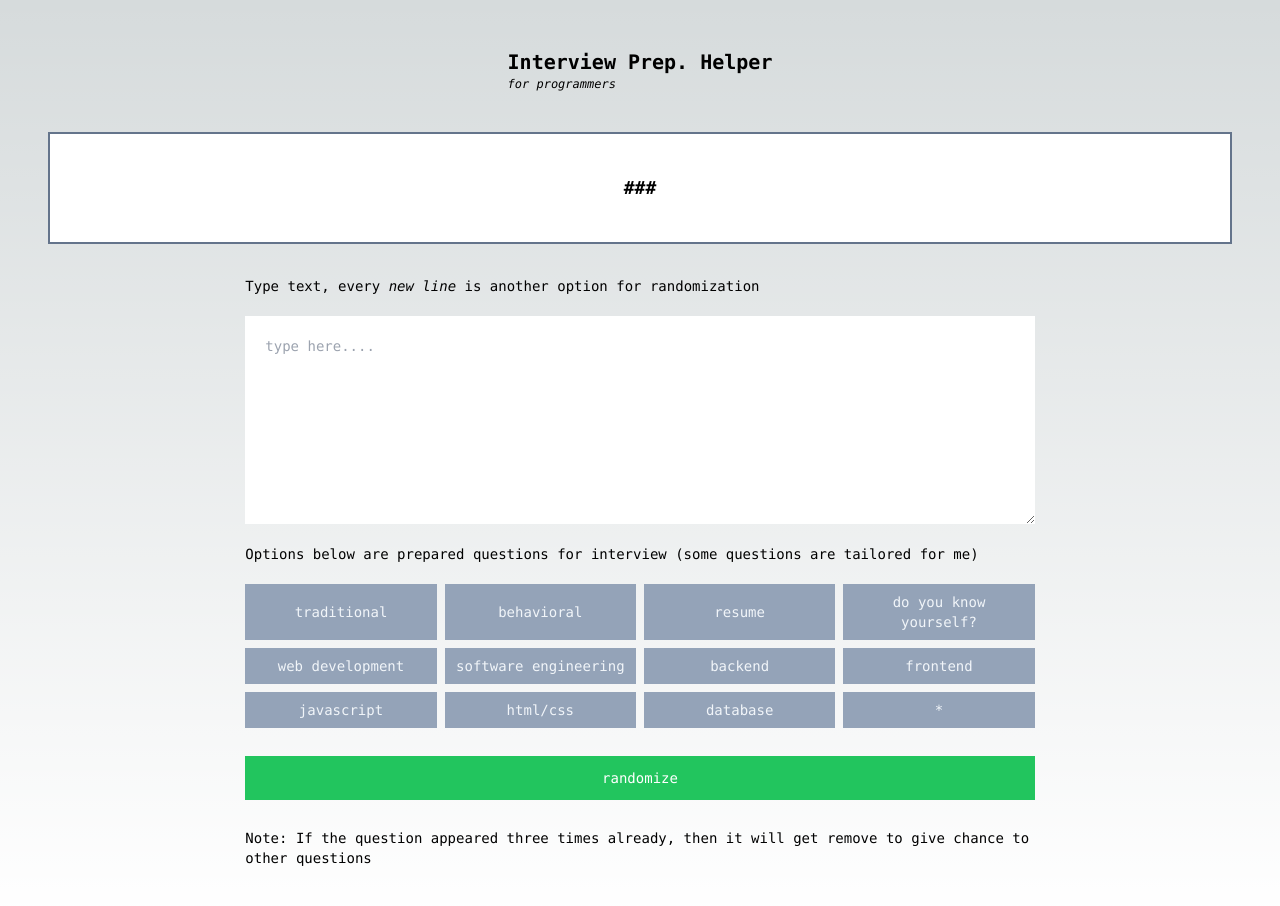
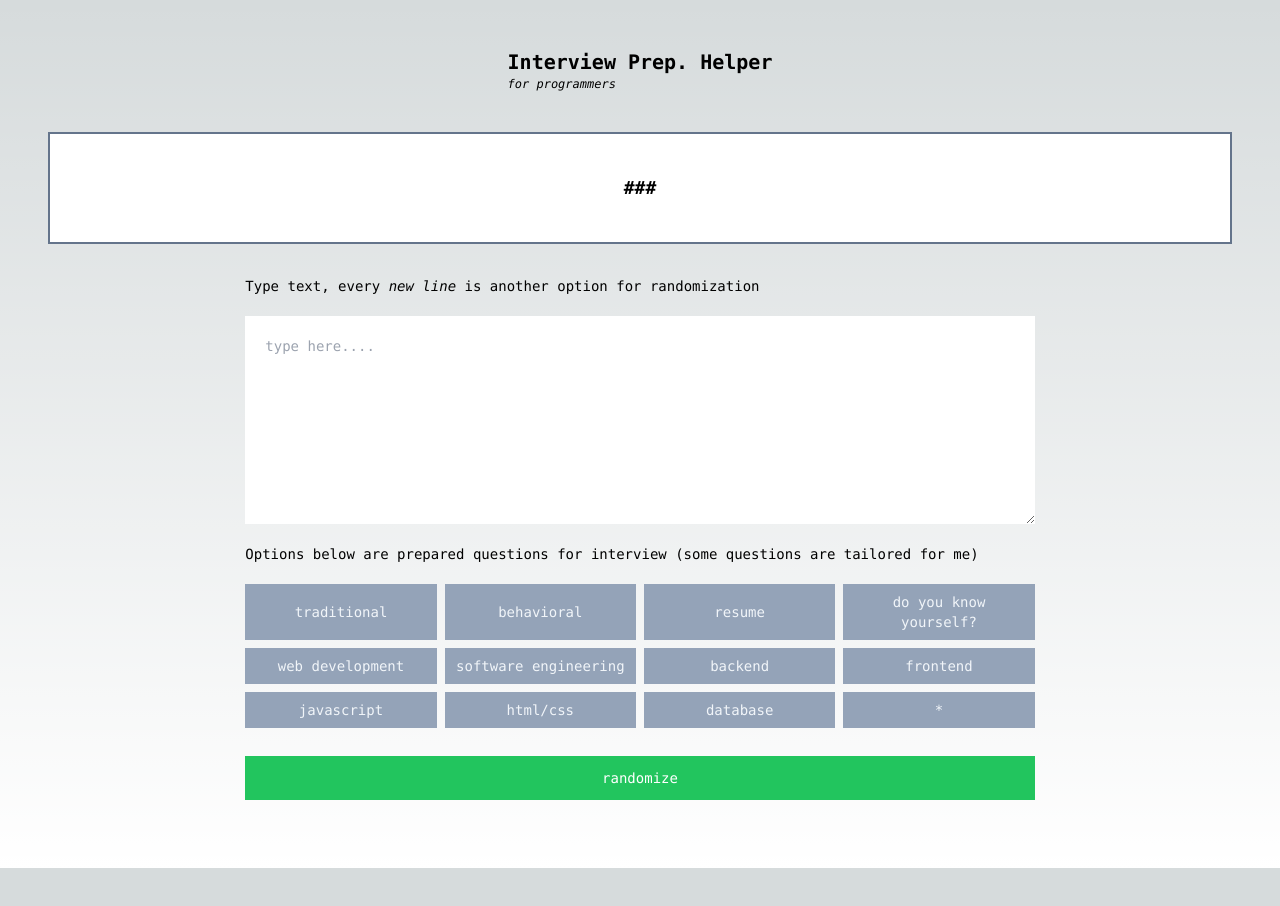
Before and after one commit to ohpxho/text-randomizer, a Next.js app: page / in a window 1280 px wide. Shown: the top 906 px of the page. After the commit the page ends 868 px from the top, so only its background shows below. Built offline with nearby package versions, Linux system fonts and the light colour scheme.

Commit message:
update: remove question after appearing once

```diff
--- a/src/pages/index.js
+++ b/src/pages/index.js
@@ -39,7 +39,7 @@ export default function Home() {
     const chosenTxt = getRandomTxt();
     const txtNoOfTimesChosen = getTxtNoOfTimesChosen(chosenTxt);
 
-    if(txtNoOfTimesChosen>=3) removeTxtFromTxtArea(chosenTxt);
+    if(txtNoOfTimesChosen>=1) removeTxtFromTxtArea(chosenTxt);
 
     if(chosenTxt.trim()==='') setTxt('###');
     else setTxt(chosenTxt);
@@ -86,7 +86,6 @@ export default function Home() {
               </div>
 
               <button onClick={randomize} className="cursor-pointer w-full my-5 py-3 bg-green-500 text-white">randomize</button>
-              <p>Note: If the question appeared three times already, then it will get remove to give chance to other questions</p>
            </div>
          </div>
       </div>
```
